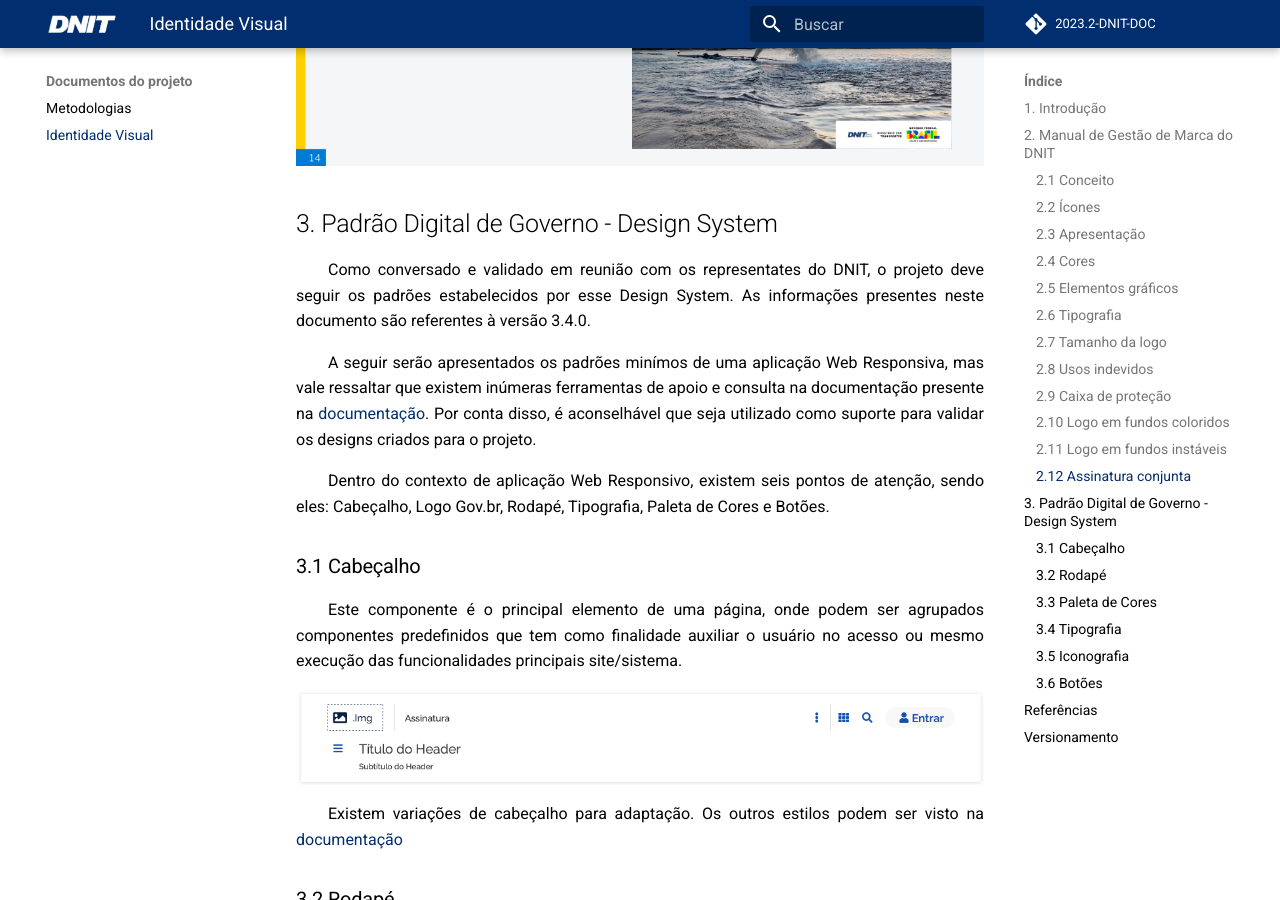
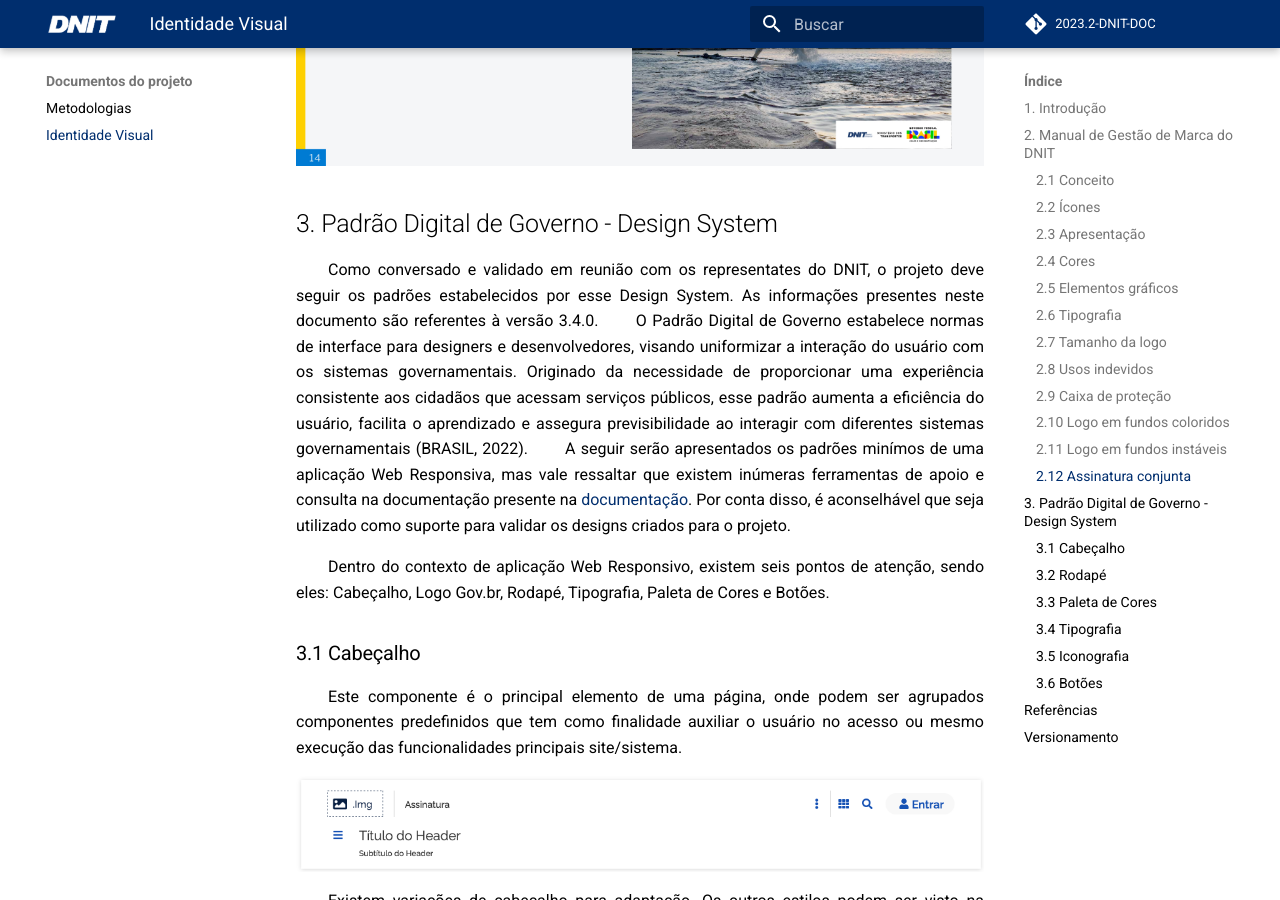
Before and after one commit to fga-eps-mds/2023.2-Dnit-DOC, an MkDocs documentation site: the page built from docs/documentos-projeto/identidade.md, in a window 1280 px wide and 900 px high, scrolled down 6014 px. Built offline with MkDocs 1.6.1 and Material for MkDocs 9.7.7, drawn with Linux system fonts in a browser that asks for light colours; comment, search, counter and statistics services are not loaded; some of the changed text lies outside the part shown.

```diff
--- a/docs/documentos-projeto/identidade.md
+++ b/docs/documentos-projeto/identidade.md
@@ -36,7 +36,7 @@
 ## 3. Padrão Digital de Governo - Design System
 
 &emsp;&emsp;Como conversado e validado em reunião com os representates do DNIT, o projeto deve seguir os padrões estabelecidos por esse Design System. As informações presentes neste documento são referentes à versão 3.4.0.
-
+&emsp;&emsp;O Padrão Digital de Governo estabelece normas de interface para designers e desenvolvedores, visando uniformizar a interação do usuário com os sistemas governamentais. Originado da necessidade de proporcionar uma experiência consistente aos cidadãos que acessam serviços públicos, esse padrão aumenta a eficiência do usuário, facilita o aprendizado e assegura previsibilidade ao interagir com diferentes sistemas governamentais (BRASIL, 2022).
 &emsp;&emsp;A seguir serão apresentados os padrões minímos de uma aplicação Web Responsiva, mas vale ressaltar que existem inúmeras ferramentas de apoio e consulta na documentação presente na [documentação](https://www.gov.br/ds/home). Por conta disso, é aconselhável que seja utilizado como suporte para validar os designs criados para o projeto.
 
 &emsp;&emsp;Dentro do contexto de aplicação Web Responsivo, existem seis pontos de atenção, sendo eles: Cabeçalho, Logo Gov.br, Rodapé, Tipografia, Paleta de Cores e Botões.
@@ -86,10 +86,11 @@
 ## Referências
 
 > EQUIPE DNIT 2023-1. Identidade Visual. Disponível em: <https://fga-eps-mds.github.io/2023-1-Dnit-DOC/identidadeVisual/identidadeVisual/#assinatura-conjunta>
-
+> BRASIL. Sobre o Design System. GOV.BR, 2022. Disponível em: <https://www.gov.br/ds/introducao/sobre>. Acesso em: 19 out 2023.
 ## Versionamento
 
 | Data | Modificação | Autor |
 | ---------- | ----------------------------------------- | ---- |
 | 04/10/2023 | Criação da pagina e adição do manual de identidade visual fornecido pelo DNIT | Vitor Magalhães Lamego |
 | 18/10/2023 | Ajustes de formatação | Daniel Porto |
+| 19/10/2023 | Revisão e sugestão de melhoria| Rafael |
```
